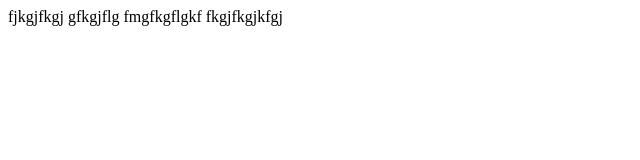
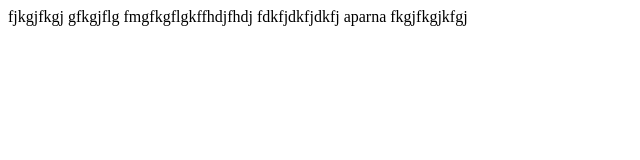
Before and after one commit to tusharlilhare/rid2, a plain HTML site: page MainHtml/Featues Of HTML.html in a window 1280 px wide. Shown: the whole page, without its empty margins (0-640 px from the left). Drawn offline with Linux system fonts and the light colour scheme.

Commit message:
hellooooo

```diff
--- a/MainHtml/Featues Of HTML.html
+++ b/MainHtml/Featues Of HTML.html
@@ -8,7 +8,11 @@
 <body>
    fjkgjfkgj
    gfkgjflg
-   fmgfkgflgkf
+   fmgfkgflgkffhdjfhdj
+   fdkfjdkfjdkfj
+   aparna
+
+
    fkgjfkgjkfgj
 
 </body>
```
